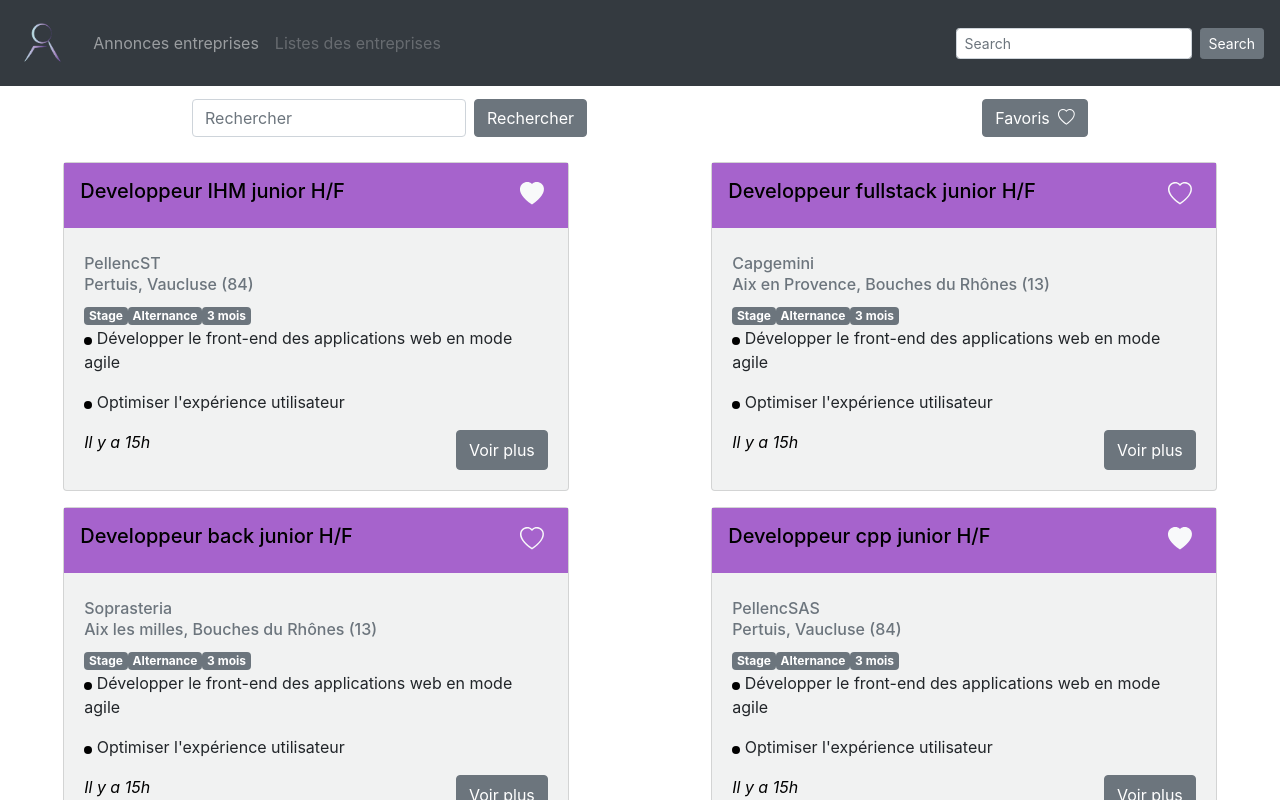
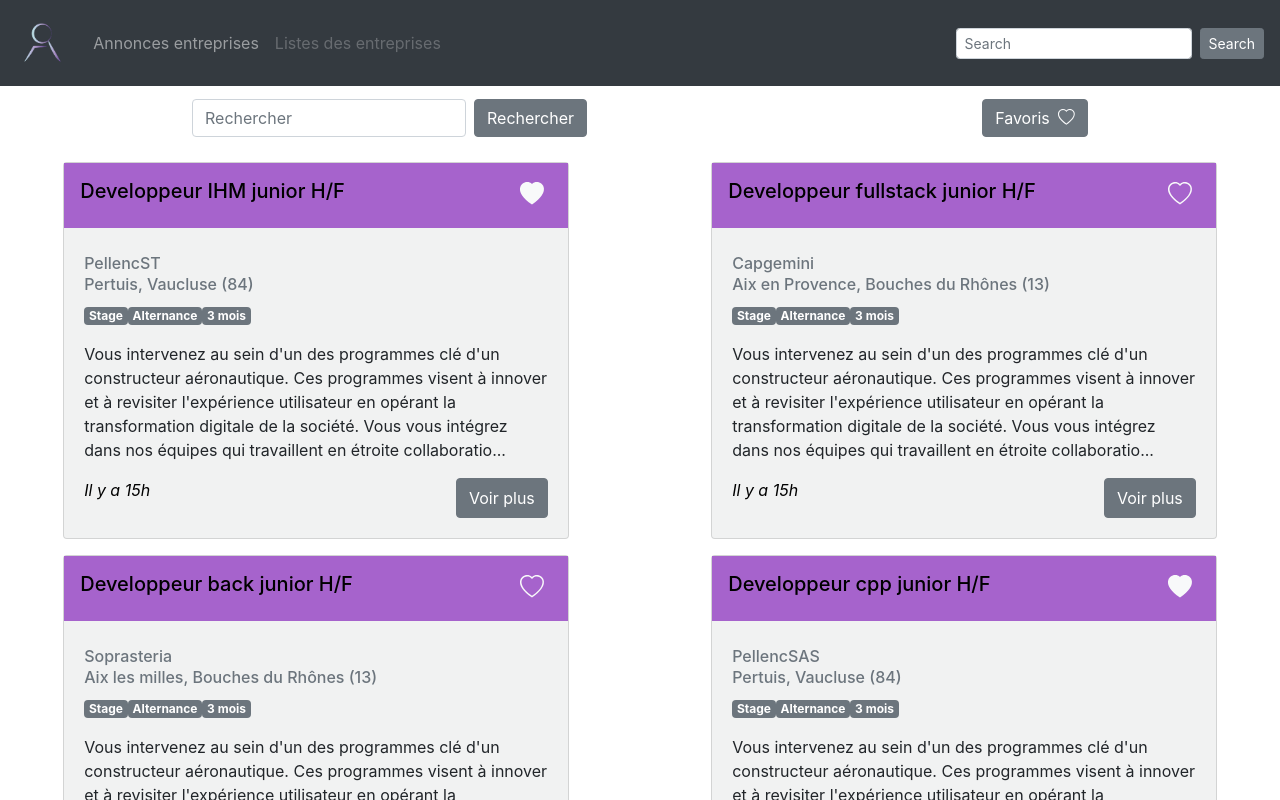
Before and after one commit to evegomez1974/j-stalk-front, a Nuxt app: page /jobAdvert in a window 1280 px wide. Shown: the top 800 px of the page. Built offline with nearby package versions, Linux system fonts and the light colour scheme.

Commit message:
JS-43: amélioration card

```diff
--- a/assets/css/card.scss
+++ b/assets/css/card.scss
@@ -50,11 +50,9 @@ a:hover {
 //     border-radius: 5px;
 //     border-color: transparent;
 // }
-// .card-text {
-//     width: auto;
-//     height: 30px;
-//     overflow: hidden
-// }
+.card-text {
+    padding-top: 1rem;
+}
 
 @media only screen and (max-width: 1000px) {
 
--- a/components/Card.vue
+++ b/components/Card.vue
@@ -19,56 +19,44 @@
       </h6>
       <span class="badge badge-secondary">Stage</span>
       <span class="badge badge-secondary">Alternance</span>
+      <!-- <span class="badge badge-secondary">Apprentissage</span>
+      <span class="badge badge-secondary">Professionalisation</span>
+      <span class="badge badge-secondary">6 mois</span> -->
+      <span class="badge badge-secondary">3 mois</span>
+
+      <p class="card-text"> {{ truncatedDescription }} </p>
+      <div class="footer-card">
+        <p style="font-style: italic; color: black">Il y a 15h</p>
+        <b-button id="seeMore" v-b-modal="'modal-center-' + this.modalRef"
+          >Voir plus</b-button
+        >
+      </div>
+    </div>
+
+    <b-modal
+      :id="'modal-center-' + this.modalRef"
+      variant="jstalk-primary"
+      centered
+    >
+      <template #modal-title> {{ jobTitle }} </template>
+
+      <h6 class="card-subtitle mb-2 text-muted">{{ company }}</h6>
+      <h6 class="card-subtitle mb-2 text-muted">
+        {{ city }}, {{ department }}
+      </h6>
+      <span class="badge badge-secondary">Stage</span>
+      <span class="badge badge-secondary">Alternance</span>
       <!-- <span class="badge badge-primary">Apprentissage</span>
       <span class="badge badge-primary">Professionalisation</span>
       <span class="badge badge-primary">6 mois</span> -->
       <span class="badge badge-secondary">3 mois</span>
 
       <p class="card-text">
-        <BIconCircleFill
-          style="color: black"
-          font-scale="0.5"
-        ></BIconCircleFill>
-        Développer le front-end des applications web en mode agile
+        Vous intervenez au sein d'un des programmes clé d'un constructeur aéronautique. Ces programmes visent à innover et à revisiter l'expérience utilisateur en opérant la transformation digitale de la société.
+Vous vous intégrez dans nos équipes qui travaillent en étroite collaboration avec les équipes client. Vous pourrez intervenir sur des projets agiles, en méthode traditionnelle ou en assistance technique
       </p>
-      <p class="card-text">
-        <BIconCircleFill style="color: black" font-scale="0.5">
-        </BIconCircleFill>
-        Optimiser l'expérience utilisateur
-      </p>
-      <div class="footer-card">
-        <p style="font-style: italic; color: black">Il y a 15h</p>
-        <b-button id="seeMore"
-          v-b-modal="'modal-center-' + this.modalRef"
-          >Voir plus</b-button
-        >
-      </div>
-    </div>
-    <!-- <b-button v-b-modal.modal-center>Launch centered modal</b-button> -->
+	    <b-button>Postuler</b-button>
 
-    <b-modal
-	  :id="'modal-center-' + this.modalRef" variant="jstalk-primary" centered>
-      <template #modal-title> {{ jobTitle }} </template>
-
-      <h6 class="card-subtitle mb-2 text-muted">{{ company }}</h6>
-      <h6 class="card-subtitle mb-2 text-muted">
-        {{ city }}, {{ department }}
-      </h6>
-      <p class="card-text">
-        <BIconCircleFill
-          style="color: black"
-          font-scale="0.5"
-        ></BIconCircleFill>
-        Développer le front-end des applications web en mode agile
-      </p>
-      <p class="card-text">
-        <BIconCircleFill style="color: black" font-scale="0.5">
-        </BIconCircleFill>
-        Optimiser l'expérience utilisateur
-      </p>
-      <!-- <template #modal-footer>
-        <button>test</button>
-      </template> -->
     </b-modal>
   </div>
 </template>
@@ -89,17 +77,30 @@ export default {
     company: String,
     city: String,
     department: String,
+	description: String,
     favorite: Boolean,
   },
-  data(){
-	return {
-		modalRef: (Math.random() + 1).toString(36).substring(7)
-	}
+  data() {
+    return {
+      modalRef: (Math.random() + 1).toString(36).substring(7),
+      textareaContent: "",
+      jsonContent: {},
+    };
   },
   methods: {
     changeFavorite() {
       this.$emit("update:favorite", !this.favorite);
     },
   },
+  computed: {
+	truncatedDescription() {
+		const maxLength = 280;
+		if (this.description.length <= maxLength) {
+			return this.text;
+		} else {
+			return this.description.substring(0, maxLength) + '...';
+		}
+	}
+  }
 };
 </script>
--- a/components/navBar.vue
+++ b/components/navBar.vue
@@ -12,7 +12,7 @@
 
       <b-collapse id="nav-collapse" is-nav>
         <b-navbar-nav>
-          <b-nav-item href="/cards">Annonces entreprises</b-nav-item>
+          <b-nav-item href="/jobAdvert" >Annonces entreprises</b-nav-item>
           <b-nav-item href="#" disabled>Listes des entreprises</b-nav-item>
         </b-navbar-nav>
 
--- a/pages/cards.vue
+++ /dev/null
@@ -1,37 +0,0 @@
-<template>
-  <Card />
-<!-- <b-container class="bv-example-row">
-  <b-row>
-    <b-col>Column</b-col>
-    <b-col>Column</b-col>
-    <div class="w-100"></div>
-    <b-col>Column</b-col>
-    <b-col>Column</b-col>
-  </b-row>
-</b-container> -->
-</template>
-
-<script>
-import Card from "../components/card";
-import "../assets/css/themes.scss";
-import "../assets/css/card.scss";
-export default {
-  name: "name",
-  components: {Card}
-  };
-</script>
-
-<style lang="scss">
-.test {
-  display: flex;
-  justify-content: space-evenly;
-}
-
-@media only screen and (max-width: 1000px) {
-  .test {
-    height: 100vh;
-    flex-direction: column;
-    align-items: center;
-  }
-}
-</style>
--- a/pages/jobAdvert.vue
+++ b/pages/jobAdvert.vue
@@ -15,27 +15,22 @@
         </b-nav-form>
       </div>
       <div class="favorite-container">
-        <b-button
-          size="md"
-          @click="showOnlyFavorites = !showOnlyFavorites"
+        <b-button size="md" @click="showOnlyFavorites = !showOnlyFavorites"
           >Favoris
           <b-icon
             v-if="showOnlyFavorites"
-			class="pl-1"
+            class="pl-1"
             icon="heart-fill"
             variant="light"
             font-scale="1.3"
           ></b-icon>
-		  <b-icon
+          <b-icon
             v-else
             class="pl-1"
             icon="heart"
             variant="light"
             font-scale="1.3"
           ></b-icon>
-
-          <!-- <BIconHeart :v-if:this.showOnlyFavorites class="pl-1"></BIconHeart>
-		  <BIconHeartFill class="pl-1"></BIconHeartfill> -->
         </b-button>
       </div>
     </div>
@@ -48,6 +43,7 @@
         :company="jobOffer.company"
         :city="jobOffer.city"
         :department="jobOffer.department"
+        :description="jobOffer.description"
         :favorite="jobOffer.favorite"
         @update:favorite="changeCardFavorite(jobOffer, $event)"
         @update:index="index = $event"
@@ -75,6 +71,8 @@ export default {
           company: "PellencST",
           city: "Pertuis",
           department: "Vaucluse (84)",
+          description:
+            "Vous intervenez au sein d'un des programmes clé d'un constructeur aéronautique. Ces programmes visent à innover et à revisiter l'expérience utilisateur en opérant la transformation digitale de la société. Vous vous intégrez dans nos équipes qui travaillent en étroite collaboration avec les équipes client. Vous pourrez intervenir sur des projets agiles, en méthode traditionnelle ou en assistance technique",
           favorite: true,
         },
         {
@@ -82,6 +80,8 @@ export default {
           company: "Capgemini",
           city: "Aix en Provence",
           department: "Bouches du Rhônes (13)",
+          description:
+            "Vous intervenez au sein d'un des programmes clé d'un constructeur aéronautique. Ces programmes visent à innover et à revisiter l'expérience utilisateur en opérant la transformation digitale de la société. Vous vous intégrez dans nos équipes qui travaillent en étroite collaboration avec les équipes client. Vous pourrez intervenir sur des projets agiles, en méthode traditionnelle ou en assistance technique",
           favorite: false,
         },
         {
@@ -89,6 +89,8 @@ export default {
           company: "Soprasteria",
           city: "Aix les milles",
           department: "Bouches du Rhônes (13)",
+          description:
+            "Vous intervenez au sein d'un des programmes clé d'un constructeur aéronautique. Ces programmes visent à innover et à revisiter l'expérience utilisateur en opérant la transformation digitale de la société. Vous vous intégrez dans nos équipes qui travaillent en étroite collaboration avec les équipes client. Vous pourrez intervenir sur des projets agiles, en méthode traditionnelle ou en assistance technique",
           favorite: false,
         },
         {
@@ -96,6 +98,8 @@ export default {
           company: "PellencSAS",
           city: "Pertuis",
           department: "Vaucluse (84)",
+          description:
+            "Vous intervenez au sein d'un des programmes clé d'un constructeur aéronautique. Ces programmes visent à innover et à revisiter l'expérience utilisateur en opérant la transformation digitale de la société. Vous vous intégrez dans nos équipes qui travaillent en étroite collaboration avec les équipes client. Vous pourrez intervenir sur des projets agiles, en méthode traditionnelle ou en assistance technique",
           favorite: true,
         },
         {
@@ -103,6 +107,8 @@ export default {
           company: "PellencSAS",
           city: "Pertuis",
           department: "Vaucluse (84)",
+          description:
+            "Vous intervenez au sein d'un des programmes clé d'un constructeur aéronautique. Ces programmes visent à innover et à revisiter l'expérience utilisateur en opérant la transformation digitale de la société. Vous vous intégrez dans nos équipes qui travaillent en étroite collaboration avec les équipes client. Vous pourrez intervenir sur des projets agiles, en méthode traditionnelle ou en assistance technique",
           favorite: true,
         },
       ],
@@ -111,13 +117,13 @@ export default {
     };
   },
   computed: {
-	filteredJobOffers() {
-		if(this.showOnlyFavorites) {
-			return this.jobOffers.filter((jobOffer) => jobOffer.favorite)
-		}else {
-			return this.jobOffers;
-		}
-	}
+    filteredJobOffers() {
+      if (this.showOnlyFavorites) {
+        return this.jobOffers.filter((jobOffer) => jobOffer.favorite);
+      } else {
+        return this.jobOffers;
+      }
+    },
   },
   methods: {
     changeCardFavorite(jobOffer, newValue) {
```
